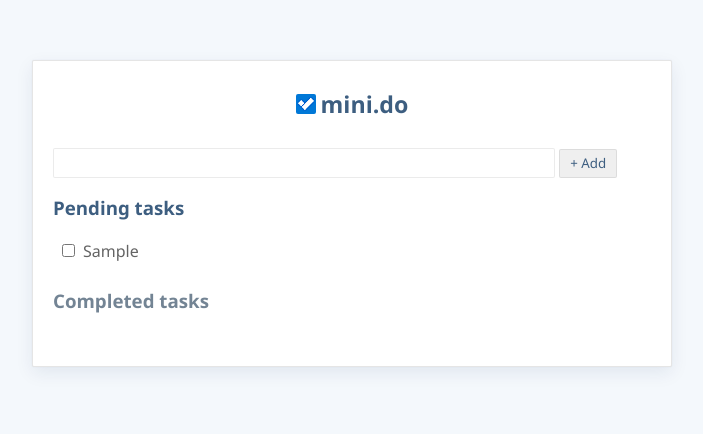
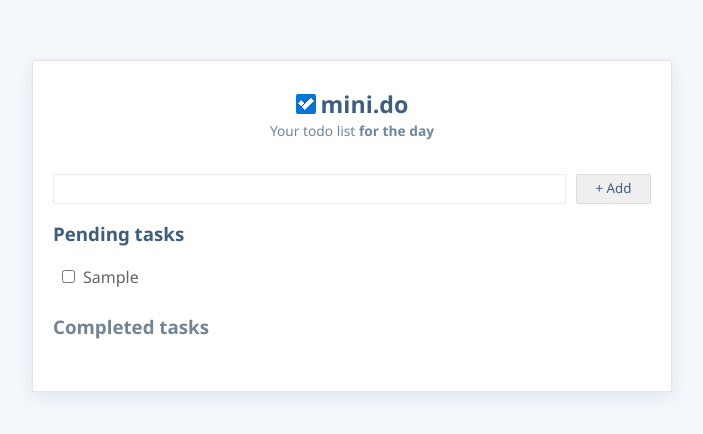
Before and after one commit to thinkdj/minido, a plain HTML site: page index.html in a window 1280 px wide. Both pictures are taken after typing "Sample" into the empty fields and a click on the button "+ Add". Shown: the whole page, without its empty margins (288-991 px from the left). Drawn offline with Linux system fonts and the light colour scheme.

Commit message:
Enhancement 2: localStorage (incomplete), design updates

```diff
--- a/app.js
+++ b/app.js
@@ -1,25 +1,26 @@
 "use strict";
+
+/* App Configuration */
+let config = {
+    storagePrefix: "minido_"
+}
 
 /* Extend localStorage with Object-friendly methods */
 Storage.prototype.setObject = function(key, value) {
-    this.setItem(key, JSON.stringify(value));
+    this.setItem(getKey(key), JSON.stringify(value));
 }
 Storage.prototype.getObject = function(key) {
-    let item = this.getItem(key);
+    let item = this.getItem(getKey(key));
     return item && JSON.parse(item);
 }
 
 function Task(task) {
-    this.id = generateUID();
+    this.id = generateID();
+    //this.uid = generateUID();
     this.task = task;
     this.created_at = makeDateNow();
     this.completed_at = null;
 }
-
-/* Simple Date fns */
-let timeFactor = 1000;
-function makeDateNow() { return ~~(+(new Date()) / timeFactor) }
-function getDate(epoch) { return new Date(+epoch * timeFactor); }
 
 /* Todo App */
 let taskInput  = document.getElementById("todo-entry");
@@ -28,11 +29,30 @@ let taskSubmit = document.getElementById("todo-submit");
 let taskList = document.getElementById("todos");
 let taskListCompleted = document.getElementById("todos-completed");
 
+let tasks = localStorage.getObject('tasks');
+console.log(tasks);
+
+function initApp() {
+    for(let i=0; i<taskList.children.length;i++) { bindTaskEvents(taskList.children[i],taskMarkCompleted); }
+    for(let i=0; i<taskListCompleted.children.length;i++) { bindTaskEvents(taskListCompleted.children[i],taskMarkIncomplete); }
+}
+initApp();
+
 let taskAdd = function() {
-    let newTask = taskInput.value;
-    if(!newTask) return false;
+    let newTaskItem = taskInput.value;
+    if(!newTaskItem) return false;
 
-    let listItem=taskCreate(newTask);
+    let newTask = new Task(newTaskItem);
+    console.log(newTask);
+
+    if(!tasks || !Array.isArray(tasks)) tasks = [];
+
+    tasks.push(newTask);
+
+    updateStorage(false,0,0);
+
+
+    let listItem = taskCreateDOMel(newTask.task);
     taskList.appendChild(listItem);
     bindTaskEvents(listItem, taskMarkCompleted);
 
@@ -41,10 +61,7 @@ let taskAdd = function() {
 }
 
 
-let taskCreate = (taskString) => {
-
-    let newTask = new Task(taskString);
-    console.log(newTask);
+let taskCreateDOMel = (taskString) => {
 
     let listItem=document.createElement("li");
 
@@ -54,7 +71,7 @@ let taskCreate = (taskString) => {
     listItem.appendChild(checkBox);
 
     let label=document.createElement("label");
-    label.innerText=newTask.task;
+    label.innerText=taskString;
     label.className="task-label";
     listItem.appendChild(label);
 
@@ -134,16 +151,34 @@ let bindTaskEvents = (taskListItem, checkBoxEventHandler) => {
     checkBox.onchange=checkBoxEventHandler;
 }
 
-for(let i=0; i<taskList.children.length;i++) {
-    bindTaskEvents(taskList.children[i],taskMarkCompleted);
-}
-for(let i=0; i<taskListCompleted.children.length;i++) {
-    bindTaskEvents(taskListCompleted.children[i],taskMarkIncomplete);
+
+function updateStorage(id,key,val) {
+    if(id) {
+        let taskItem = tasks.find(i => i.id===id);
+        if(!taskItem) return false;
+        taskItem[key] = val;
+    }
+    // Save to storage
+    localStorage.setObject('tasks',tasks);
 }
 
 
-// HELPER FUNCTIONS
+
+/*  HELPER FUNCTIONS  */
 // Generate an 8 digit random number for UID
 function generateUID() {
     return String(~~(Math.random()*Math.pow(10,8)))
 }
+function generateID() {
+    if(!tasks || !Array.isArray(tasks)) return 1;
+    else return +(tasks.reduce((a,b)=>a.id>b.id?a:b).id)+1;
+}
+// Get storage key
+function getKey(key) {
+    return config.storagePrefix + String(key)
+}
+
+/* Simple Date fns */
+let timeFactor = 1000;
+function makeDateNow() { return ~~(+(new Date()) / timeFactor) }
+function getDate(epoch) { return new Date(+epoch * timeFactor); }
--- a/assets/styles.css
+++ b/assets/styles.css
@@ -57,10 +57,14 @@ html, body, input, button {
 .app-header__heading {
     margin: 10px 0 30px;
     padding: 0;
-    display: flex;
-    align-items: center;
-    justify-content: center;
     line-height: 1.15;
+}
+.app-header__sub {
+    display: block;
+    padding: 5px 0;
+    font-size: 0.86rem;
+    opacity: 0.75;
+    font-weight: 500;
 }
 .heading-sub {
     padding: 0;
@@ -70,6 +74,11 @@ html, body, input, button {
     display: flex;
     align-items: center;
     justify-content: center;
+}
+.todo-grid {
+    display: grid;
+    grid-template-columns: auto 75px;
+    grid-gap: 10px;
 }
 
 li button { opacity: 0; transition: all .2s ease-in-out; }
--- a/index.html
+++ b/index.html
@@ -9,19 +9,25 @@
     <link rel="stylesheet" href="assets/styles.css">
     <!-- Prefetch -->
     <link rel="prefetch" href="assets/images/todo-ico.png">
-    <!-- Favico -->
-    <link rel="icon" type="image/png" href="assets/images/todo-ico.png" />
+    <!-- FavIco -->
+    <link rel="icon" type="image/png" href="assets/images/todo-ico.png">
 </head>
 <body>
     <div class="app">
         <div class="container flex-center">
             <div class="app-container">
                 <div class="app-todo">
-                    <div class="app-header flex-center">
-                        <h4 class="app-header__heading color-primary"><img src="assets/images/todo-ico-20.png" alt="" class="logo" />mini.do</h4>
+                    <div class="app-header">
+                        <h4 class="app-header__heading color-primary">
+                            <span class="flex-center">
+                            <img src="assets/images/todo-ico-20.png" alt="" class="logo" />
+                            mini.do
+                            </span>
+                            <span class="app-header__sub">Your todo list <strong>for the day</strong></span>
+                        </h4>
                     </div>
 
-                    <form onsubmit="null">
+                    <form onsubmit="null" class="todo-grid">
                         <input id="todo-entry" type="text" autocomplete="false" />
                         <button id="todo-submit" type="submit">+ Add</button>
                     </form>
```
Also changed, not shown: assets/images/sample.png, 1 other file.
